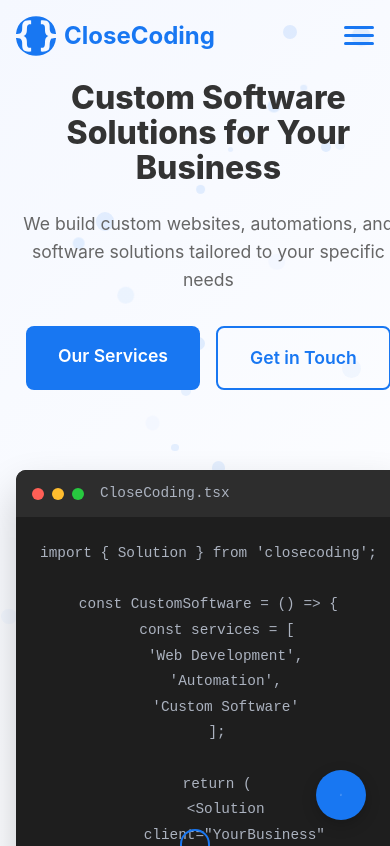
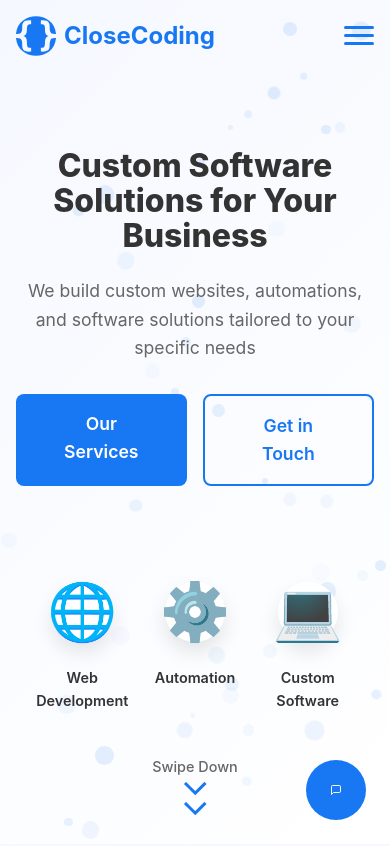
Before and after one commit to MuhammedKasem/CloseCoding, a React (Vite) app: page / in a window 390 px wide. Shown: the top 846 px of the page. Built offline with nearby package versions, Linux system fonts and the light colour scheme.

Commit message:
[Fixes] Fixed mobile issues

```diff
--- a/src/components/Hero.tsx
+++ b/src/components/Hero.tsx
@@ -83,7 +83,8 @@
           animate={{ opacity: 1, x: 0 }}
           transition={{ duration: 0.8, delay: 0.6 }}
         >
-          <div className="code-window">
+          {/* Desktop Code Window */}
+          <div className="code-window desktop-only">
             <div className="code-header">
               <div className="code-dots">
                 <span></span>
@@ -119,9 +120,26 @@
               </pre>
             </div>
           </div>
+
+          {/* Mobile Service Icons */}
+          <div className="mobile-service-icons">
+            <div className="service-icon-item">
+              <div className="service-icon">🌐</div>
+              <p>Web Development</p>
+            </div>
+            <div className="service-icon-item">
+              <div className="service-icon">⚙️</div>
+              <p>Automation</p>
+            </div>
+            <div className="service-icon-item">
+              <div className="service-icon">💻</div>
+              <p>Custom Software</p>
+            </div>
+          </div>
         </motion.div>
       </div>
-      <div className="hero-scroll-indicator">
+      {/* Desktop Scroll Indicator */}
+      <div className="hero-scroll-indicator desktop-only">
         <div className="mouse">
           <div className="wheel"></div>
         </div>
@@ -131,6 +149,15 @@
           <span></span>
         </div>
       </div>
+
+      {/* Mobile Scroll Indicator */}
+      <div className="hero-scroll-indicator-mobile">
+        <p>Swipe Down</p>
+        <div className="chevron-down">
+          <span></span>
+          <span></span>
+        </div>
+      </div>
     </section>
   );
 };
--- a/src/components/PopupWidget.tsx
+++ b/src/components/PopupWidget.tsx
@@ -85,12 +85,12 @@
             aria-label="Contact us"
           >
             {isOpen ? (
-              <svg xmlns="http://www.w3.org/2000/svg" width="24" height="24" viewBox="0 0 24 24" fill="none" stroke="currentColor" strokeWidth="2" strokeLinecap="round" strokeLinejoin="round">
+              <svg xmlns="http://www.w3.org/2000/svg" width="30" height="30" viewBox="0 0 24 24" fill="none" stroke="currentColor" strokeWidth="2" strokeLinecap="round" strokeLinejoin="round">
                 <line x1="18" y1="6" x2="6" y2="18"></line>
                 <line x1="6" y1="6" x2="18" y2="18"></line>
               </svg>
             ) : (
-              <svg xmlns="http://www.w3.org/2000/svg" width="24" height="24" viewBox="0 0 24 24" fill="none" stroke="currentColor" strokeWidth="2" strokeLinecap="round" strokeLinejoin="round">
+              <svg xmlns="http://www.w3.org/2000/svg" width="30" height="30" viewBox="0 0 24 24" fill="none" stroke="currentColor" strokeWidth="2" strokeLinecap="round" strokeLinejoin="round">
                 <path d="M21 15a2 2 0 0 1-2 2H7l-4 4V5a2 2 0 0 1 2-2h14a2 2 0 0 1 2 2z"></path>
               </svg>
             )}
--- a/src/styles/Hero.css
+++ b/src/styles/Hero.css
@@ -237,6 +237,105 @@
   }
 }
 
+/* Mobile Service Icons */
+.mobile-service-icons {
+  display: none;
+  grid-template-columns: repeat(3, 1fr);
+  gap: 1.5rem;
+  margin-top: 1rem;
+  text-align: center;
+}
+
+.service-icon-item {
+  display: flex;
+  flex-direction: column;
+  align-items: center;
+}
+
+.service-icon {
+  font-size: 2.5rem;
+  margin-bottom: 0.75rem;
+  background-color: white;
+  width: 80px;
+  height: 80px;
+  border-radius: 50%;
+  display: flex;
+  align-items: center;
+  justify-content: center;
+  box-shadow: 0 10px 20px rgba(0, 0, 0, 0.1);
+  transition: all 0.3s ease;
+}
+
+.service-icon-item:hover .service-icon {
+  transform: translateY(-5px);
+  box-shadow: 0 15px 30px rgba(0, 0, 0, 0.15);
+}
+
+.service-icon-item p {
+  font-weight: 600;
+  color: var(--text-primary);
+  font-size: 0.9rem;
+}
+
+/* Mobile Scroll Indicator */
+.hero-scroll-indicator-mobile {
+  display: none;
+  position: absolute;
+  bottom: 2rem;
+  left: 50%;
+  transform: translateX(-50%);
+  text-align: center;
+  z-index: 2;
+}
+
+.hero-scroll-indicator-mobile p {
+  font-size: 0.9rem;
+  font-weight: 500;
+  color: var(--text-secondary);
+  margin-bottom: 0.5rem;
+}
+
+.chevron-down {
+  display: flex;
+  flex-direction: column;
+  align-items: center;
+  gap: 0.25rem;
+}
+
+.chevron-down span {
+  display: block;
+  width: 16px;
+  height: 16px;
+  border-bottom: 3px solid var(--primary);
+  border-right: 3px solid var(--primary);
+  transform: rotate(45deg);
+}
+
+.chevron-down span:first-child {
+  animation: bounce 2s infinite;
+}
+
+.chevron-down span:last-child {
+  margin-top: -10px;
+}
+
+@keyframes bounce {
+  0%, 20%, 50%, 80%, 100% {
+    transform: translateY(0) rotate(45deg);
+  }
+  40% {
+    transform: translateY(-10px) rotate(45deg);
+  }
+  60% {
+    transform: translateY(-5px) rotate(45deg);
+  }
+}
+
+/* Desktop-only class */
+.desktop-only {
+  display: block;
+}
+
 /* Responsive Styles */
 @media (max-width: 992px) {
   .hero-container {
@@ -271,7 +370,35 @@
     font-size: 1.1rem;
   }
 
-  .code-window {
-    transform: none;
+  /* Hide desktop elements on mobile */
+  .desktop-only {
+    display: none;
+  }
+
+  /* Show mobile elements */
+  .mobile-service-icons {
+    display: grid;
+  }
+
+  .hero-scroll-indicator-mobile {
+    display: block;
+  }
+
+  /* Adjust hero image container */
+  .hero-image {
+    margin: 0 auto;
+    max-width: 90%;
   }
 }
+
+@media (max-width: 480px) {
+  .service-icon {
+    width: 60px;
+    height: 60px;
+    font-size: 2rem;
+  }
+
+  .mobile-service-icons {
+    gap: 1rem;
+  }
+}
--- a/src/styles/PopupWidget.css
+++ b/src/styles/PopupWidget.css
@@ -9,8 +9,8 @@
 }
 
 .popup-widget-button {
-  width: 60px;
-  height: 60px;
+  width: 70px;
+  height: 70px;
   border-radius: 50%;
   background-color: var(--primary);
   color: white;
@@ -22,10 +22,24 @@
   cursor: pointer;
   transition: all var(--transition-fast);
   z-index: 1001;
+  animation: pulse 2s infinite;
 }
 
 .popup-widget-button:hover {
   box-shadow: 0 8px 25px rgba(0, 0, 0, 0.3);
+  animation: none;
+}
+
+@keyframes pulse {
+  0% {
+    box-shadow: 0 0 0 0 rgba(24, 119, 242, 0.4);
+  }
+  70% {
+    box-shadow: 0 0 0 10px rgba(24, 119, 242, 0);
+  }
+  100% {
+    box-shadow: 0 0 0 0 rgba(24, 119, 242, 0);
+  }
 }
 
 .popup-widget-button.active {
@@ -34,7 +48,7 @@
 
 .popup-widget-content {
   position: absolute;
-  bottom: 80px;
+  bottom: 90px; /* Adjusted to account for larger button */
   right: 0;
   width: 350px;
   background-color: white;
@@ -147,11 +161,12 @@
 
   .popup-widget-content {
     width: 300px;
+    bottom: 80px; /* Adjusted for mobile button size */
   }
 
   .popup-widget-button {
-    width: 50px;
-    height: 50px;
+    width: 60px;
+    height: 60px;
   }
 }
 
```
